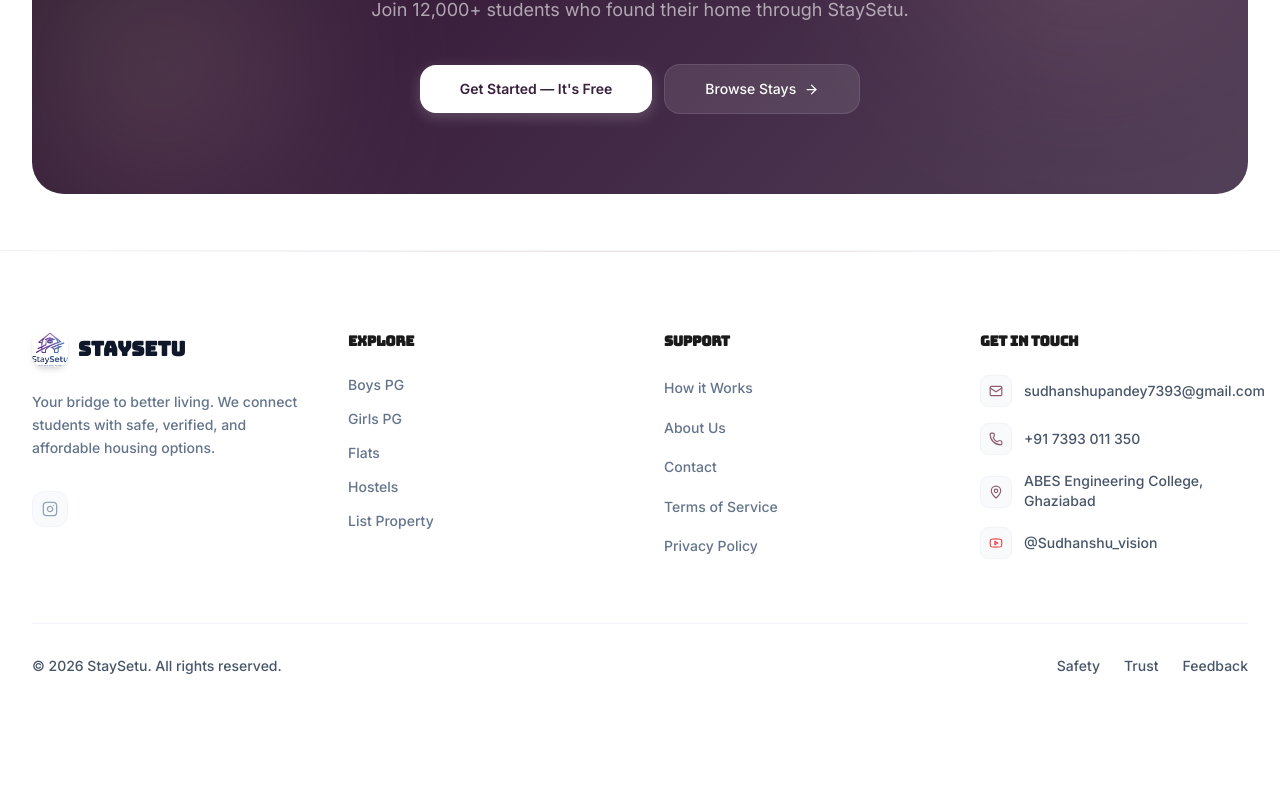
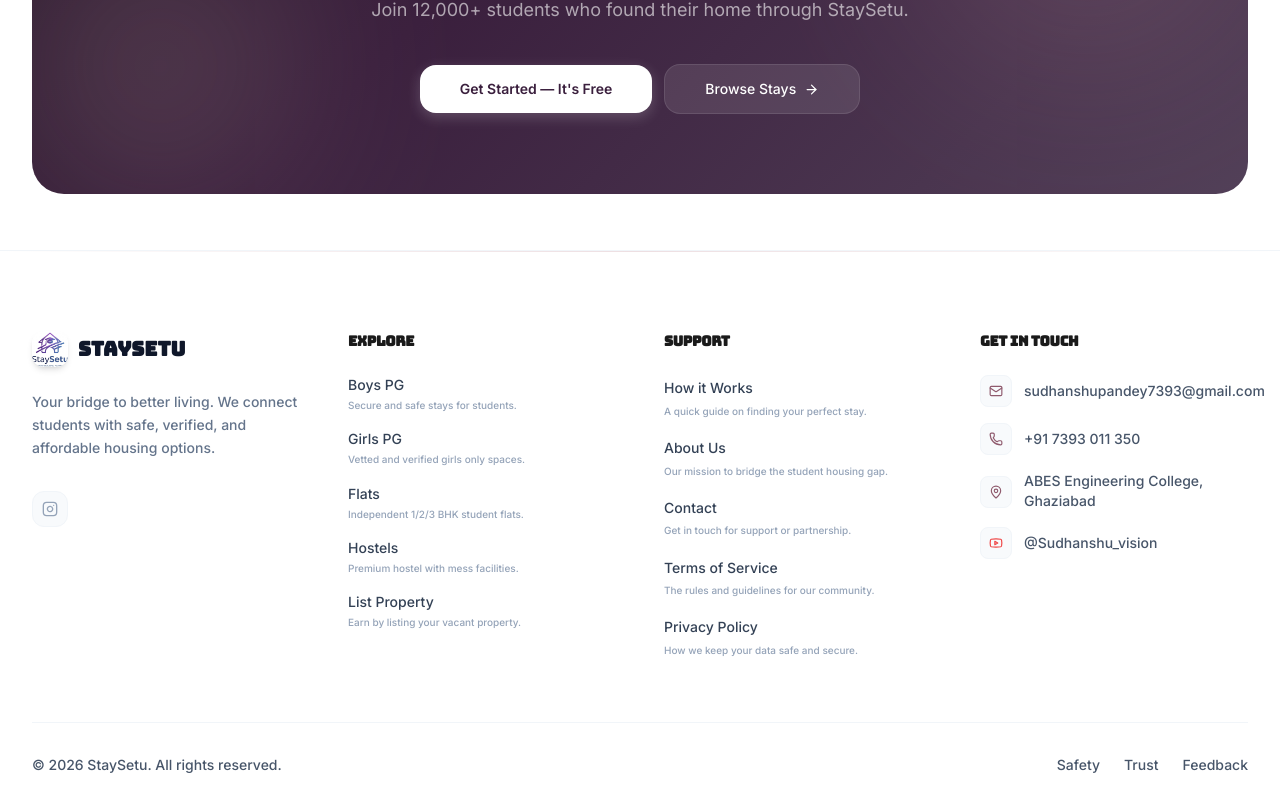
Before and after one commit to utkarshofficial999/staysetu, a React (Vite) app: page / in a window 1280 px wide. Shown: the part 3820-4627 px from the top of the page. Before the commit the page ends 4528 px from the top, so only its background shows below. Built offline with nearby package versions, Linux system fonts and the light colour scheme; no server answers; the database is empty.

Commit message:
style: add descriptions to footer links for better UX

```diff
--- a/src/components/layout/Footer.jsx
+++ b/src/components/layout/Footer.jsx
@@ -37,18 +37,25 @@ const Footer = () => {
                     {/* Explore */}
                     <div>
                         <h3 className="text-slate-900 font-semibold text-sm mb-6" style={{ fontFamily: 'Bungee' }}>Explore</h3>
-                        <ul className="space-y-3.5">
+                        <ul className="space-y-4">
                             {[
-                                { label: 'Boys PG', to: '/listings?type=PG&gender=male' },
-                                { label: 'Girls PG', to: '/listings?type=PG&gender=female' },
-                                { label: 'Flats', to: '/listings?type=Flat' },
-                                { label: 'Hostels', to: '/listings?type=Hostel' },
-                                { label: 'List Property', to: '/signup' },
+                                { label: 'Boys PG', to: '/listings?type=PG&gender=male', desc: 'Secure and safe stays for students.' },
+                                { label: 'Girls PG', to: '/listings?type=PG&gender=female', desc: 'Vetted and verified girls only spaces.' },
+                                { label: 'Flats', to: '/listings?type=Flat', desc: 'Independent 1/2/3 BHK student flats.' },
+                                { label: 'Hostels', to: '/listings?type=Hostel', desc: 'Premium hostel with mess facilities.' },
+                                { label: 'List Property', to: '/signup', desc: 'Earn by listing your vacant property.' },
                             ].map((link) => (
-                                <li key={link.label}>
-                                    <Link to={link.to} className="text-sm font-normal text-slate-500 hover:text-plum-900 transition-colors flex items-center gap-1 group">
-                                        {link.label}
-                                        <ArrowUpRight size={12} className="opacity-0 group-hover:opacity-100 transition-opacity" />
+                                <li key={link.label} className="group">
+                                    <Link to={link.to} className="block">
+                                        <div className="flex items-center gap-1">
+                                            <span className="text-sm font-bold text-slate-700 group-hover:text-plum-900 transition-colors">
+                                                {link.label}
+                                            </span>
+                                            <ArrowUpRight size={10} className="text-slate-300 opacity-0 group-hover:opacity-100 transition-all group-hover:translate-x-0.5 group-hover:-translate-y-0.5" />
+                                        </div>
+                                        <p className="text-[10px] text-slate-400 font-medium leading-relaxed mt-0.5">
+                                            {link.desc}
+                                        </p>
                                     </Link>
                                 </li>
                             ))}
@@ -58,11 +65,22 @@ const Footer = () => {
                     {/* Support */}
                     <div>
                         <h3 className="text-slate-900 font-semibold text-sm mb-6" style={{ fontFamily: 'Bungee' }}>Support</h3>
-                        <ul className="space-y-3.5">
-                            {['How it Works', 'About Us', 'Contact', 'Terms of Service', 'Privacy Policy'].map((link) => (
-                                <li key={link}>
-                                    <a href="#" className="text-sm font-normal text-slate-500 hover:text-plum-900 transition-colors">
-                                        {link}
+                        <ul className="space-y-4">
+                            {[
+                                { label: 'How it Works', desc: 'A quick guide on finding your perfect stay.' },
+                                { label: 'About Us', desc: 'Our mission to bridge the student housing gap.' },
+                                { label: 'Contact', desc: 'Get in touch for support or partnership.' },
+                                { label: 'Terms of Service', desc: 'The rules and guidelines for our community.' },
+                                { label: 'Privacy Policy', desc: 'How we keep your data safe and secure.' }
+                            ].map((item) => (
+                                <li key={item.label} className="group">
+                                    <a href="#" className="block">
+                                        <span className="text-sm font-bold text-slate-700 group-hover:text-plum-900 transition-colors">
+                                            {item.label}
+                                        </span>
+                                        <p className="text-[10px] text-slate-400 font-medium leading-relaxed mt-0.5">
+                                            {item.desc}
+                                        </p>
                                     </a>
                                 </li>
                             ))}
```
